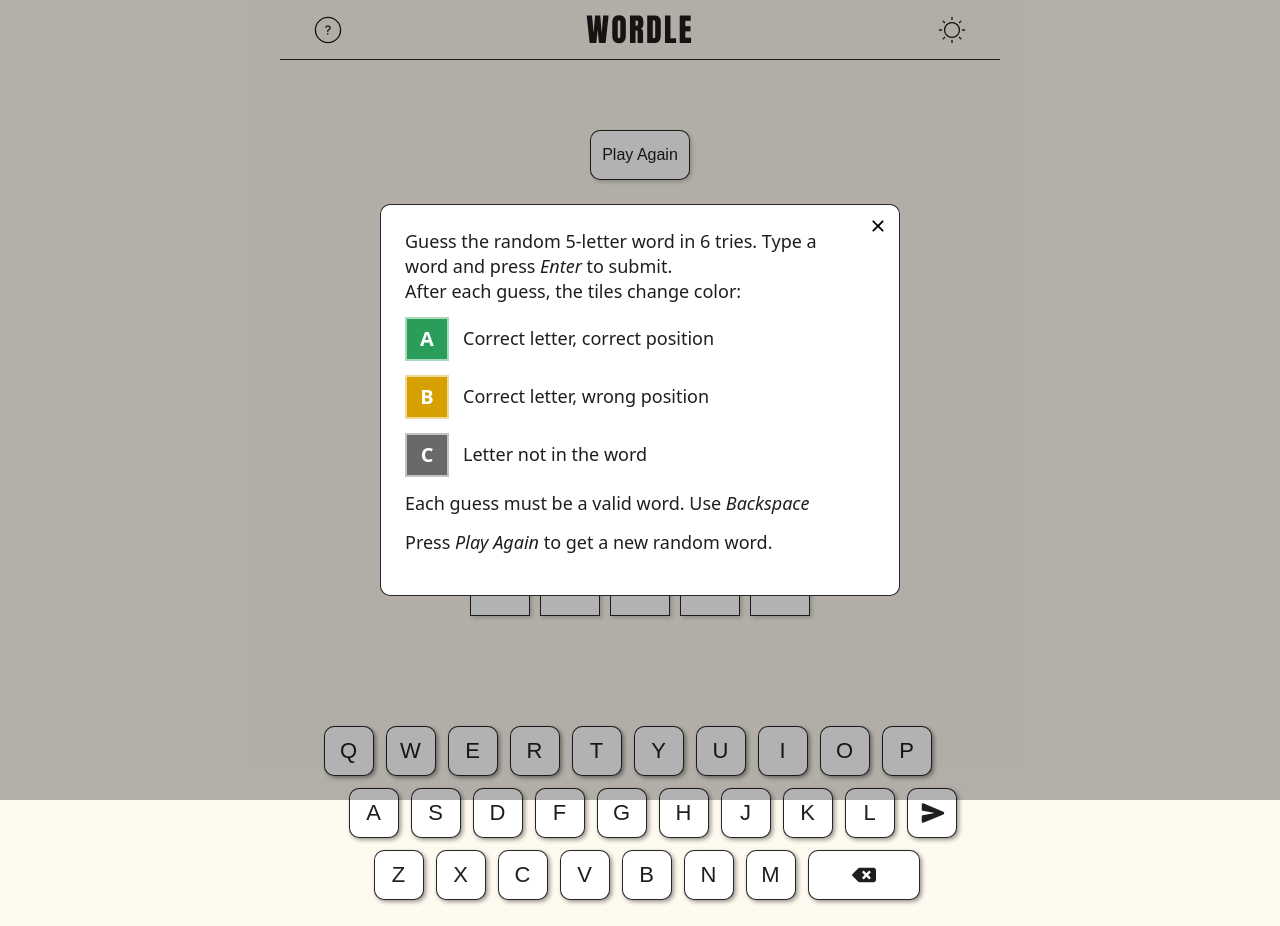
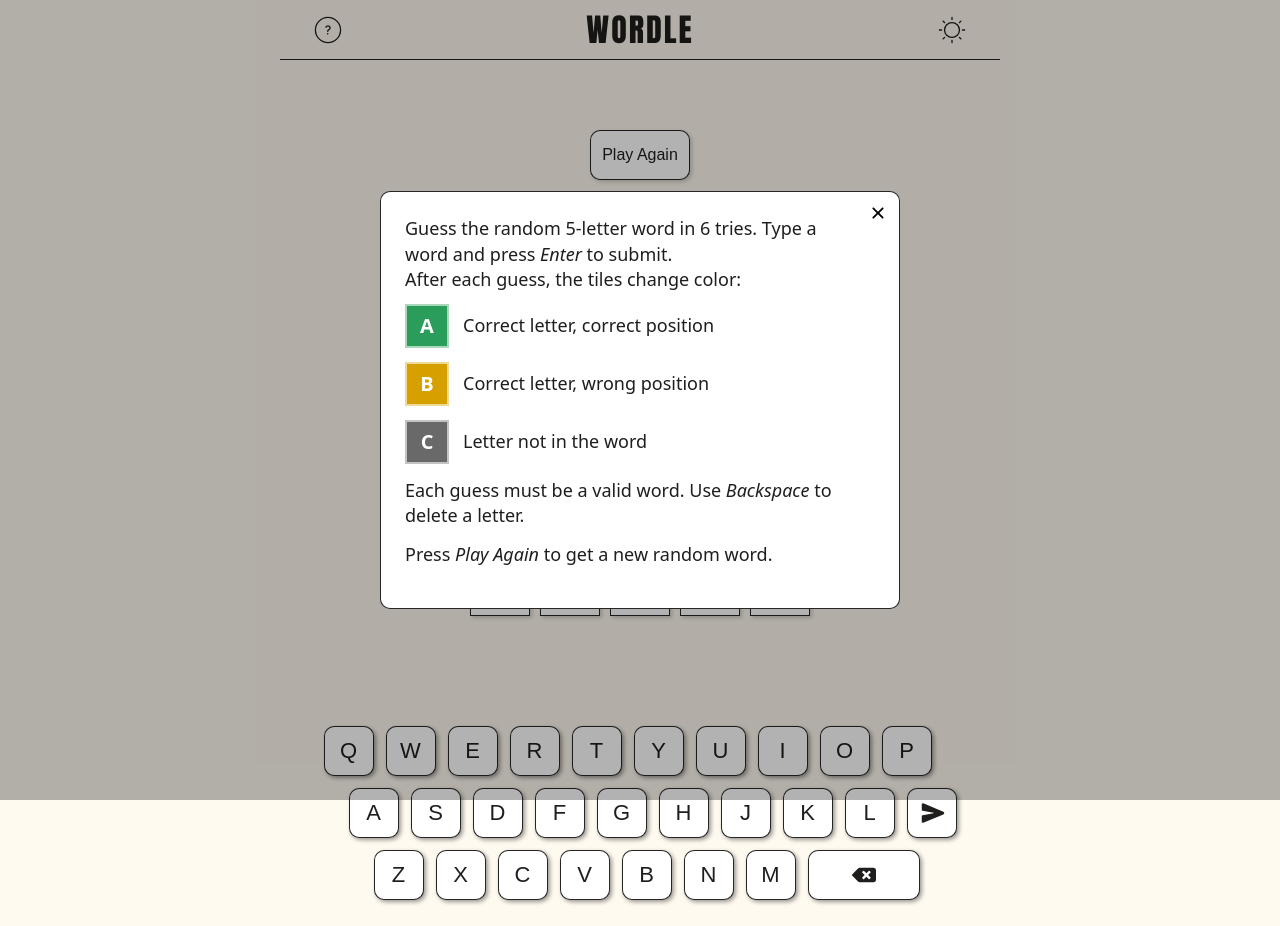
Before and after one commit to MatsAW03/wordle-react-app, a React (Vite) app: page / in a window 1280 px wide. Both pictures are taken after a click on the button 328 px from the left and 29 px from the top of the page. Built offline with nearby package versions, Linux system fonts and the light colour scheme.

Commit message:
Fix Help Modal backspace instruction text

```diff
--- a/src/HelpModal.jsx
+++ b/src/HelpModal.jsx
@@ -54,7 +54,8 @@ function HelpModal({ closeHelp }) {
 
             <p>
               Each guess must be a valid word. Use{' '}
-              <span className="action-example">Backspace</span>
+              <span className="action-example">Backspace</span> to delete a
+              letter.
             </p>
             <p>
               Press <span className="action-example">Play Again</span> to get a
```
